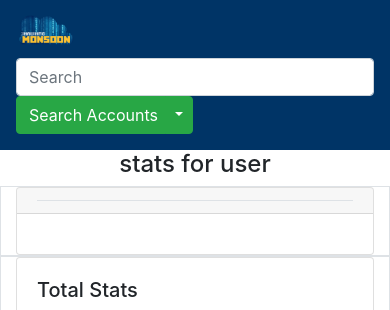
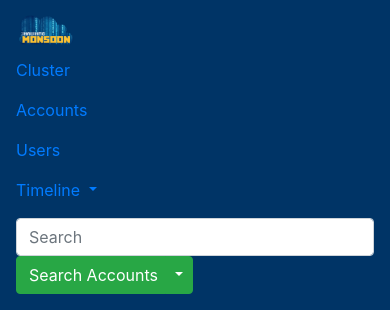
Before and after one commit to nauhpc/doppler, a Flask app: template templates/user.html in a window 390 px wide; the page is wider, and only the part inside the window is pictured. Shown: the top 310 px of that part. Run offline with Flask 2, Linux system fonts and the light colour scheme; the template is opened without the code that fills it, so the values that code supplies are empty; parts of the project's set-up code (start-up, migrations or seed data) failed here and were passed over; some libraries are stand-ins or nearby versions.

Commit message:
Fix links in navbar disappearing for small screen widths

```diff
--- a/templates/base.html
+++ b/templates/base.html
@@ -19,7 +19,7 @@
 				<span class="navbar-toggler-icon"></span>
           	</button>
 
-            <div class="collapse navbar-collapse" id="navbarNavDropdown">
+            <div class="navbar-collapse" id="navbarNavDropdown">
 				<ul class="navbar-nav">
                     {% if view == 'cluster' %}
 			  		<li class="nav-item active">
```
